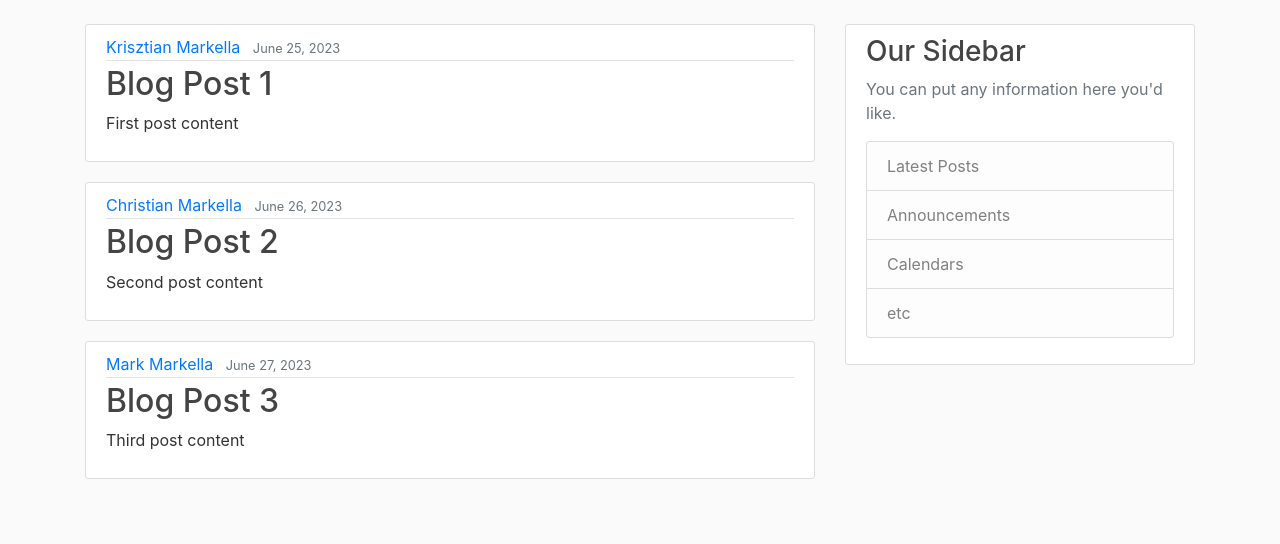
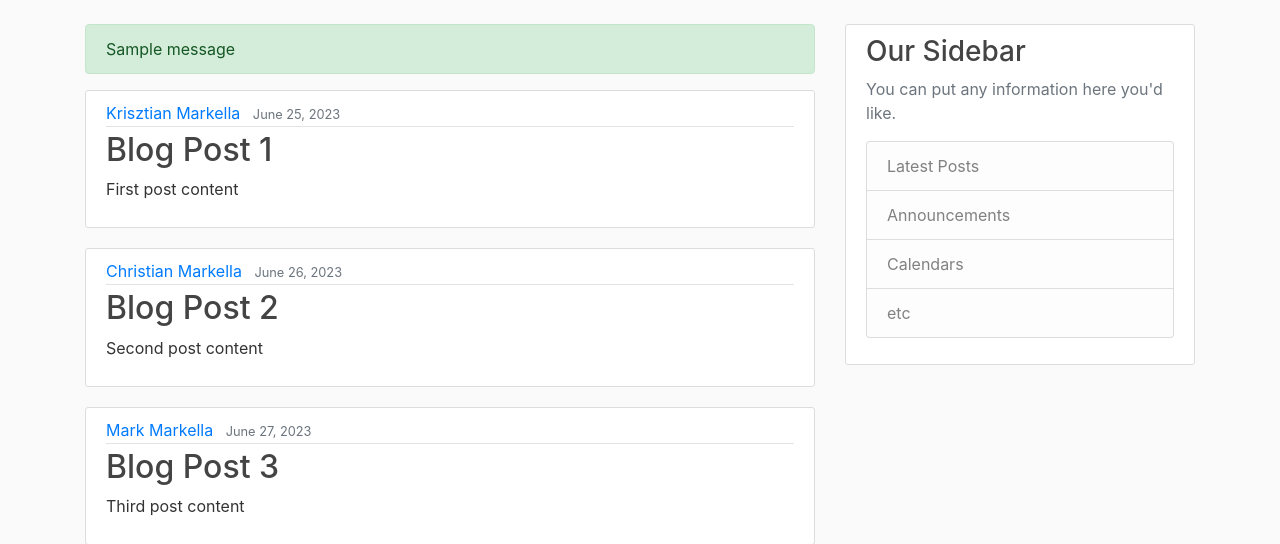
Before and after one commit to dragoeast/flaskblog, a Flask app: page / in a window 1280 px wide. Shown: the part 56-600 px from the top of the page. Run offline with Flask 3, Linux system fonts and the light colour scheme; one stand-in notice (Sample message) is shown; some libraries are stand-ins or nearby versions.

Commit message:
Successful registration redirect and flash message completed

```diff
--- a/flaskblog.py
+++ b/flaskblog.py
@@ -1,4 +1,4 @@
-from flask import Flask, render_template, url_for
+from flask import Flask, render_template, url_for, flash, redirect
 from forms import RegistrationForm, LoginForm
 
 app = Flask(__name__)
@@ -37,6 +37,9 @@ def about():
 @app.route('/register', methods=['GET', 'POST'])
 def register():
     form = RegistrationForm()
+    if form.validate_on_submit():
+        flash(message=f"Account created for {form.username.data}!", category='success')
+        return redirect(url_for('home'))
     return render_template('register.html', title='Register', form=form)
 
 @app.route('/login')
--- a/templates/layout.html
+++ b/templates/layout.html
@@ -41,7 +41,17 @@
     <main role="main" class="container">
         <div class="row">
           <div class="col-md-8">
-            {% block content %}{% endblock %}
+            {% with messages = get_flashed_messages(with_categories=true) %}
+                {% if messages %}
+                    {% for category, message in messages %}
+                    <div class="alert alert-{{ category }}">
+                        {{ message }}
+                    </div>
+                    {% endfor %}
+                {% endif %}
+            {% endwith %}
+            {% block content %}
+            {% endblock %}
           </div>
           <div class="col-md-4">
             <div class="content-section">
```
